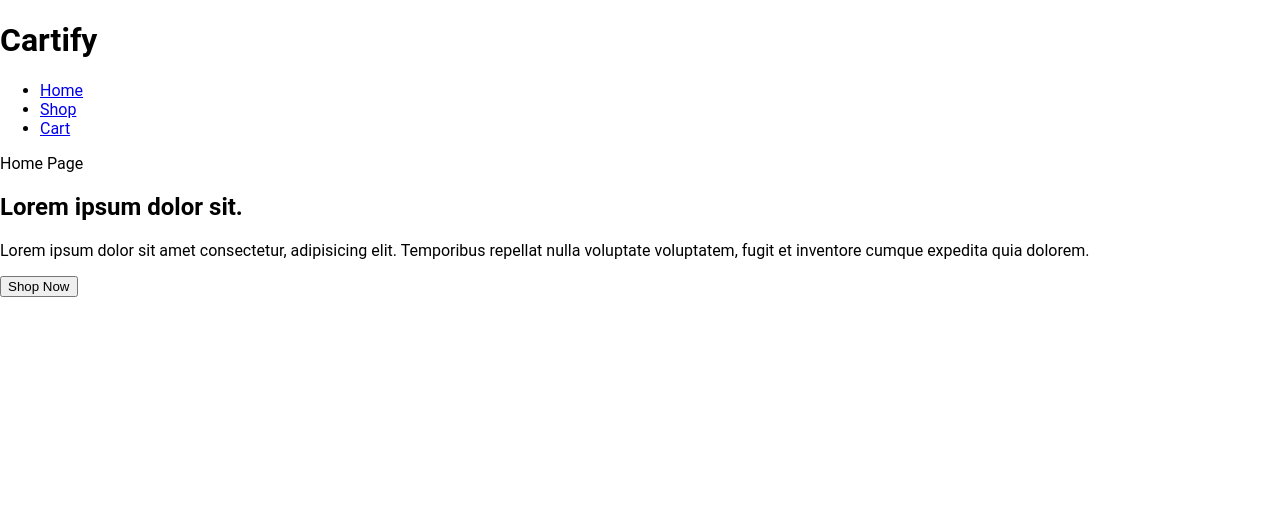
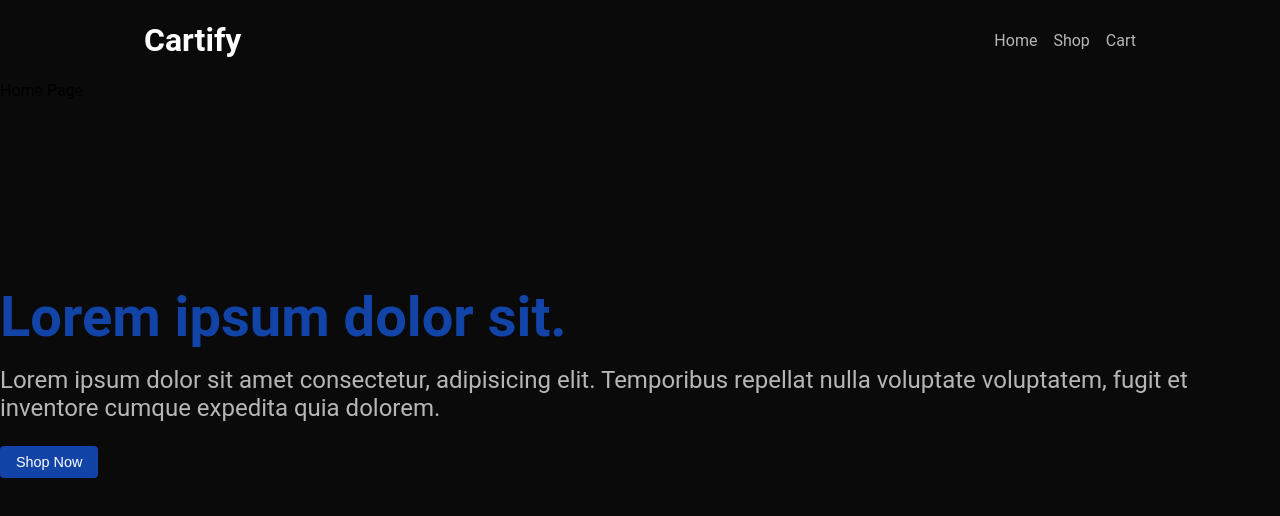
Before and after one commit to IrtazaAmjad0412/odin-shopping-cart, a React (Vite) app: page / in a window 1280 px wide. Shown: the top 516 px of the page. Built offline with nearby package versions, Linux system fonts and the light colour scheme.

Commit message:
feat: add AppHeader and HeroSection styles for layout and design

```diff
--- a/src/App.css
+++ b/src/App.css
@@ -3,5 +3,5 @@ body {
   padding: 0;
   box-sizing: border-box;
   font-family: "Roboto", sans-serif;
-  /* background-color: #0a0a0a; */
+  background-color: #0a0a0a;
 }
--- a/src/components/AppHeader/AppHeader.css
+++ b/src/components/AppHeader/AppHeader.css
@@ -0,0 +1,23 @@
+.header-section {
+  display: flex;
+  align-items: center;
+  justify-content: space-between;
+  margin: 0rem 9rem;
+  color: #ffffff;
+}
+
+.header-section nav ul {
+  display: flex;
+  gap: 1rem;
+  list-style: none;
+}
+
+.header-section a {
+  color: #ffffffb4;
+  text-decoration: none;
+}
+
+.header-section a:hover {
+  color: #ffffff;
+  text-decoration: underline;
+}
--- a/src/components/HeroSection/HeroSection.css
+++ b/src/components/HeroSection/HeroSection.css
@@ -0,0 +1,34 @@
+.hero-section {
+  display: flex;
+  flex-direction: column;
+  justify-content: center;
+  align-items: center;
+  margin-top: 11.5rem;
+  color: #1b2944;
+}
+
+.hero-section h2 {
+  color: #1244a8;
+  font-size: 3.5rem;
+  margin: 0rem;
+}
+
+.hero-section p {
+  color: #ffffffb4;
+  font-size: 1.5rem;
+  margin: 1rem 0rem 1.5rem;
+}
+
+.hero-section button {
+  background-color: #1244a8;
+  color: #ffffff;
+  font-size: 0.9rem;
+  padding: 0.5rem 1rem;
+  border: none;
+  border-radius: 0.25rem;
+}
+
+.hero-section button:hover {
+  background-color: #1153d6;
+  cursor: pointer;
+}
```
